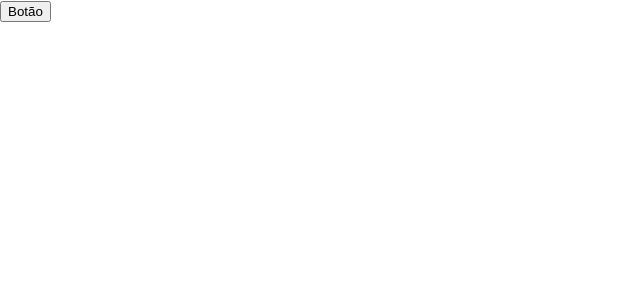
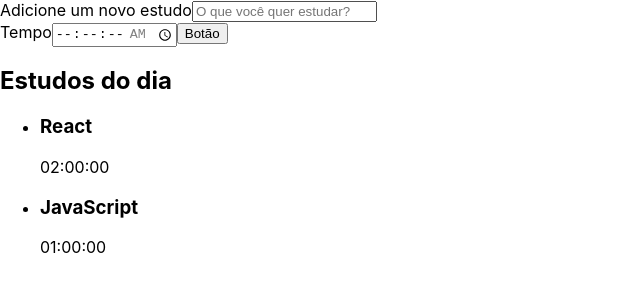
Before and after one commit to YuriCF1/Proj.Study-React--TS, a React (Create React App) app in the folder alura-studies/: page / in a window 1280 px wide. Shown: the top 300 px of the page, without its empty margins (0-640 px from the left). Built offline with nearby package versions, Linux system fonts and the light colour scheme.

Commit message:
Creating the list, form and button component

```diff
--- a/alura-studies/src/App.tsx
+++ b/alura-studies/src/App.tsx
@@ -2,13 +2,27 @@ import React from 'react';
 // import logo from './logo.svg';
 // import './App.css';
 
-import Botao from './componants/Botao';
+// import Botao from './componants/Botao';
+import Formulario from './componants/Formulario';
+import Lista from './componants/lista/lista';
+
 function App() {
   return (
     <div className="App">
-      <Botao />
+      <Formulario />
+      <Lista />
     </div>
+
   );
 }
 
 export default App;
+
+
+// function App() {
+//   return (
+//     <div className="App">
+//       <Botao />
+//     </div>
+//   );
+// }
--- /dev/null
+++ b/alura-studies/src/componants/Formulario/index.tsx
@@ -0,0 +1,36 @@
+import { render } from "@testing-library/react";
+import React from "react";
+import Botao from "../Botao";
+
+class Formulario extends React.Component {
+  render(): React.ReactNode {
+    return (
+      <form action="">
+        <div>
+          <label htmlFor="tarefa">Adicione um novo estudo</label>
+          <input
+            type="text"
+            name="tarefa"
+            id="tarefa"
+            placeholder="O que você quer estudar?"
+            required
+          />
+        </div>
+        <div>
+          <label htmlFor="tempo">Tempo</label>
+          <input
+            type="time"
+            step="1"
+            id="tempo"
+            min="00:00:00"
+            max="01:30:00"
+            required
+          />
+          <Botao />
+        </div>
+      </form>
+    );
+  }
+}
+
+export default Formulario;
--- /dev/null
+++ b/alura-studies/src/componants/lista/lista.tsx
@@ -0,0 +1,28 @@
+import React from "react";
+
+function Lista() {
+  // A função não precisa do render como na classe. Já que usando classe, tem que extender do React.Component
+  return (
+    <aside>
+        <h2>Estudos do dia</h2>
+        <ul>
+            <li>
+                <h3>React</h3>
+                <span>
+                    02:00:00
+                </span>
+            </li>
+            <li>
+                <h3>
+                    JavaScript
+                </h3>
+                <span>
+                    01:00:00
+                </span>
+            </li>
+        </ul>
+    </aside>
+    );
+}
+
+export default Lista;
```
